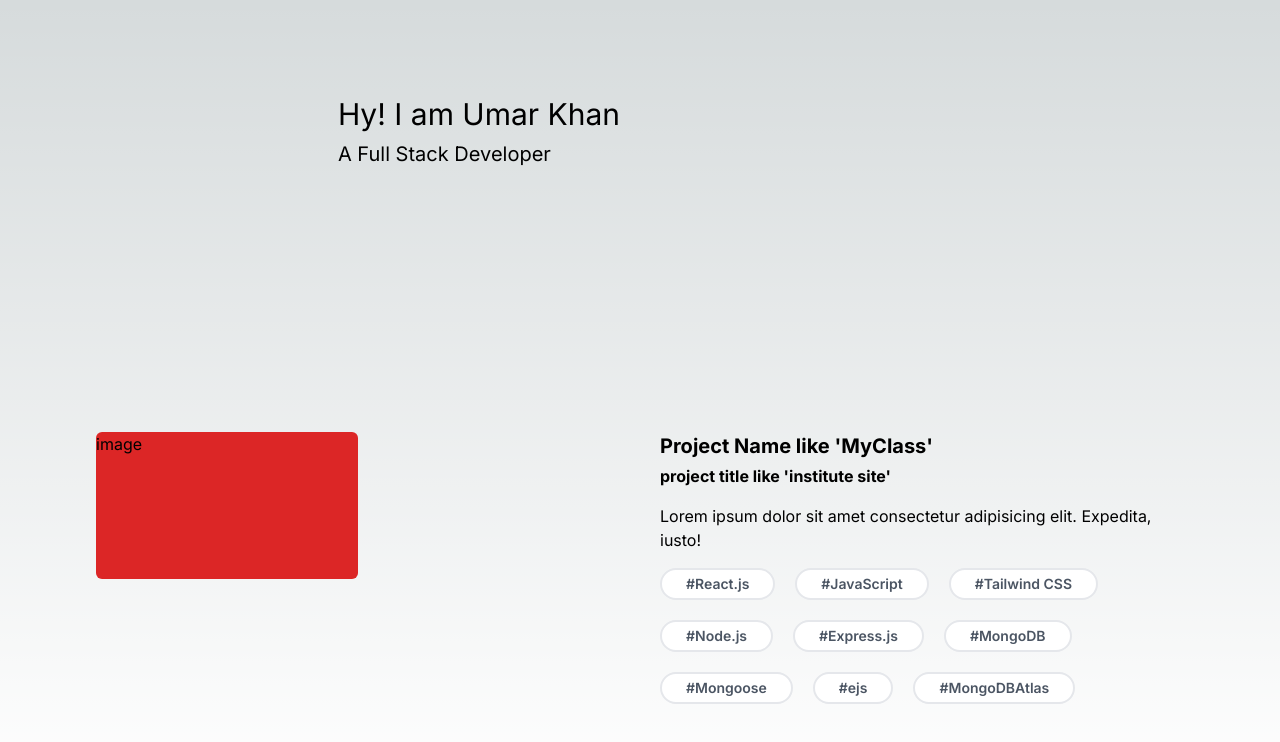
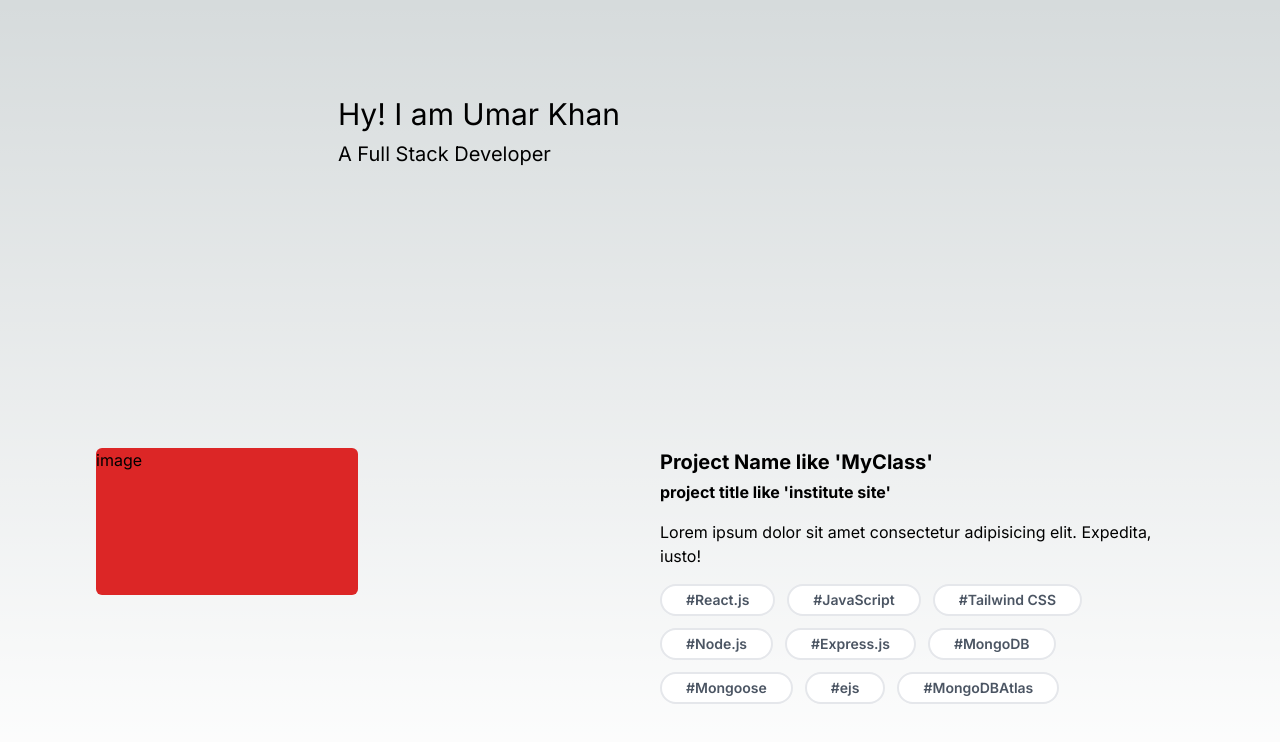
Before and after one commit to umar5727/Portfolio_-, a Next.js app: page / in a window 1280 px wide. Shown: the top 742 px of the page. Built offline with nearby package versions, Linux system fonts and the light colour scheme.

Commit message:
working on ui

```diff
--- a/src/components/LatestWork.tsx
+++ b/src/components/LatestWork.tsx
@@ -28,8 +28,7 @@ const LatestWork = () => {
                         <strong>project title  like 'institute site'</strong>
                     </div>
                     <p>Lorem ipsum dolor sit amet consectetur adipisicing elit. Expedita, iusto!</p>
-                    <div className='flex gap-5 flex-wrap'>
-
+                    <div className='flex gap-3 flex-wrap'>
                         {
                             skills.map((field) => (
 
@@ -41,8 +40,6 @@ const LatestWork = () => {
                                 </div>
                             ))
                         }
-
-
                     </div>
                 </div>
             </div>
```
